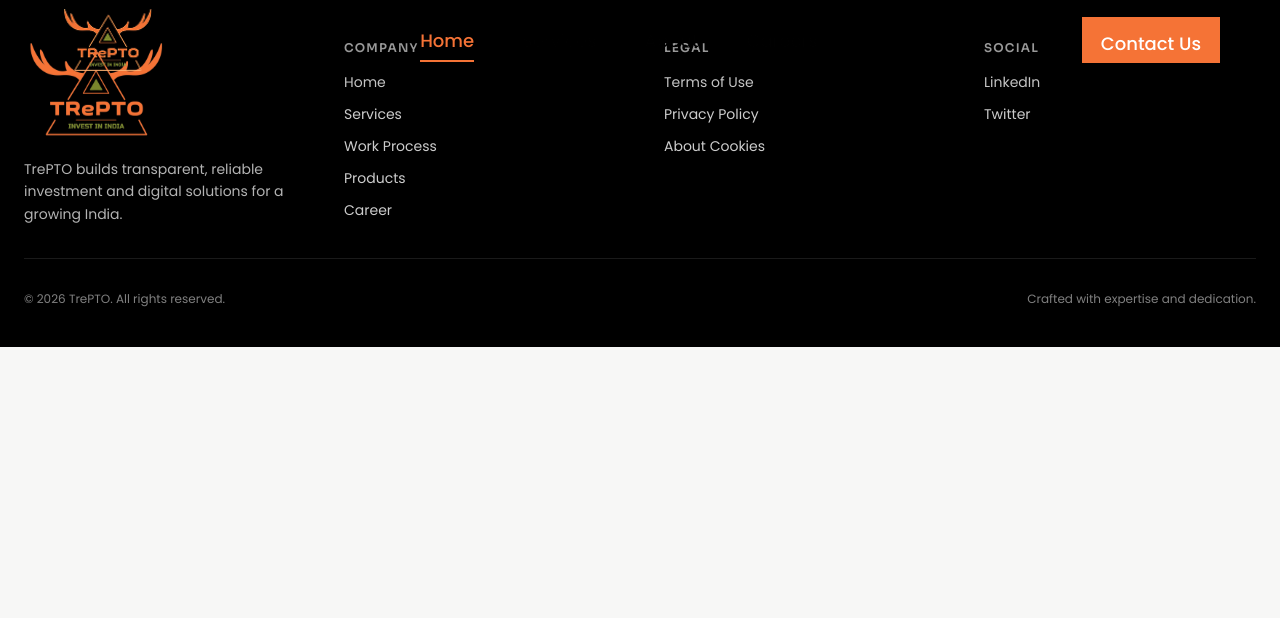
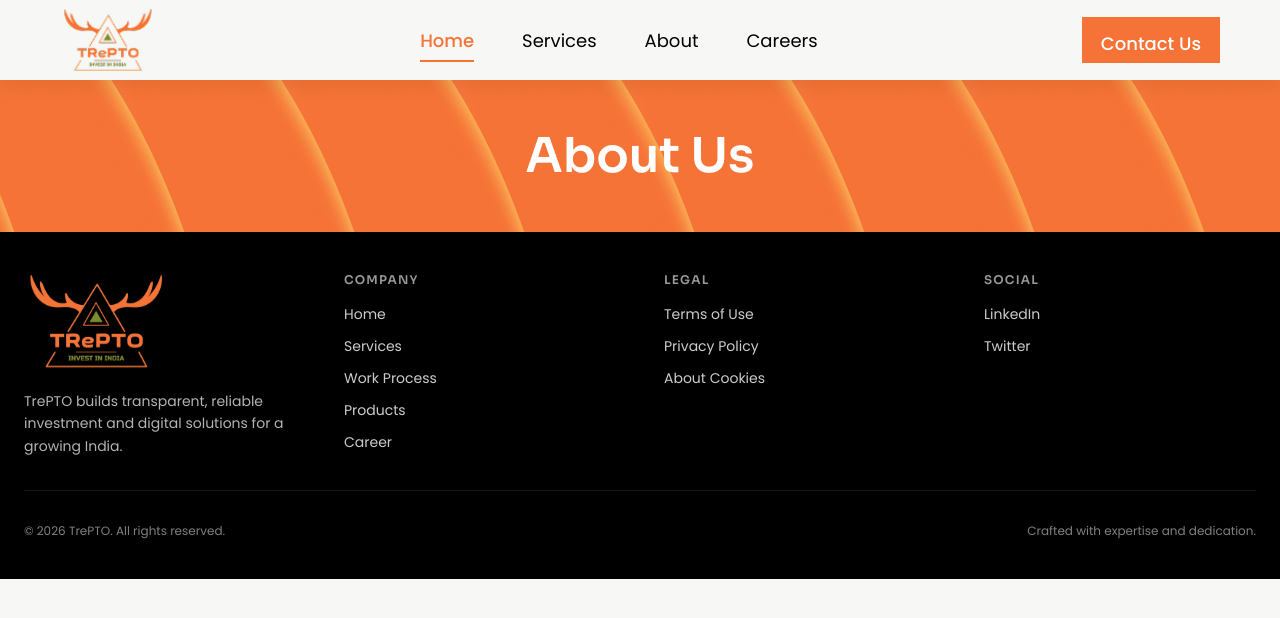
Before and after one commit to Jaineshprajapati/Trepto, a React (Vite) app in the folder trepto frontend/: page /about in a window 1280 px wide. Shown: the top 618 px of the page. Built offline with nearby package versions, Linux system fonts and the light colour scheme.

Commit message:
Pageheader

```diff
--- a/trepto frontend/src/App.jsx
+++ b/trepto frontend/src/App.jsx
@@ -3,6 +3,7 @@ import { Routes, Route } from "react-router-dom";
 import Navbar from "./components/common/Navbar/Navbar";
 import Home from "./pages/Home/Home";
 import Footer from "./components/common/Footer/Footer";
+import About from "./pages/About/About";
 
 function App() {
   return (
@@ -10,7 +11,7 @@ function App() {
       <Navbar />
       <Routes>
         <Route path="/" element={<Home />} />
-        {/* <Route path="/about" element={<About />} /> */}
+        <Route path="/about" element={<About />} />
         {/* <Route path="/services" element={<Services />} /> */}
       </Routes>
       <Footer />
--- a/trepto frontend/src/components/common/Navbar/Navbar.jsx
+++ b/trepto frontend/src/components/common/Navbar/Navbar.jsx
@@ -43,7 +43,7 @@ const Navbar = () => {
         <div className="navbar-links desktop-links">
           <a href="/" className="nav-link active">Home</a>
           <a href="#services" className="nav-link">Services</a>
-          <a href="#about" className="nav-link">About</a>
+          <a href="/about" className="nav-link">About</a>
           <a href="#careers" className="nav-link">Careers</a>
         </div>
 
--- /dev/null
+++ b/trepto frontend/src/components/common/PageHeader/PageHeader.jsx
@@ -0,0 +1,26 @@
+import React from "react";
+import headerBg from "../../../assets/images/titlebar.png";
+// ← use your exported PNG here
+
+const NAVBAR_HEIGHT = 80; // px
+
+const PageHeader = ({ title }) => {
+  return (
+    <section
+      className="w-full bg-center bg-cover"
+      style={{
+        backgroundImage: `url(${headerBg})`,
+        marginTop: `${NAVBAR_HEIGHT}px`,
+        height: `calc(152px)`,
+      }}
+    >
+      <div className="mx-auto max-w-[1320px] px-6 h-[152px] md:h-[152px] flex items-center justify-center">
+        <h1 className="text-3xl md:text-5xl font-semibold text-white">
+          {title}
+        </h1>
+      </div>
+    </section>
+  );
+};
+
+export default PageHeader;
--- /dev/null
+++ b/trepto frontend/src/pages/About/About.jsx
@@ -0,0 +1,15 @@
+import React from "react";
+import PageHeader from "../../components/common/PageHeader/PageHeader";
+
+const About = () => {
+  return (
+    <>
+      {/* About Page Header */}
+      <PageHeader title="About Us" />
+
+
+    </>
+  );
+};
+
+export default About;
```
Also changed, not shown: trepto frontend/src/assets/images/titlebar.png (added), trepto frontend/src/pages/About/components/Aboutone/Aboutone.css (added), trepto frontend/src/pages/About/components/Aboutone/Aboutone.jsx (added).
